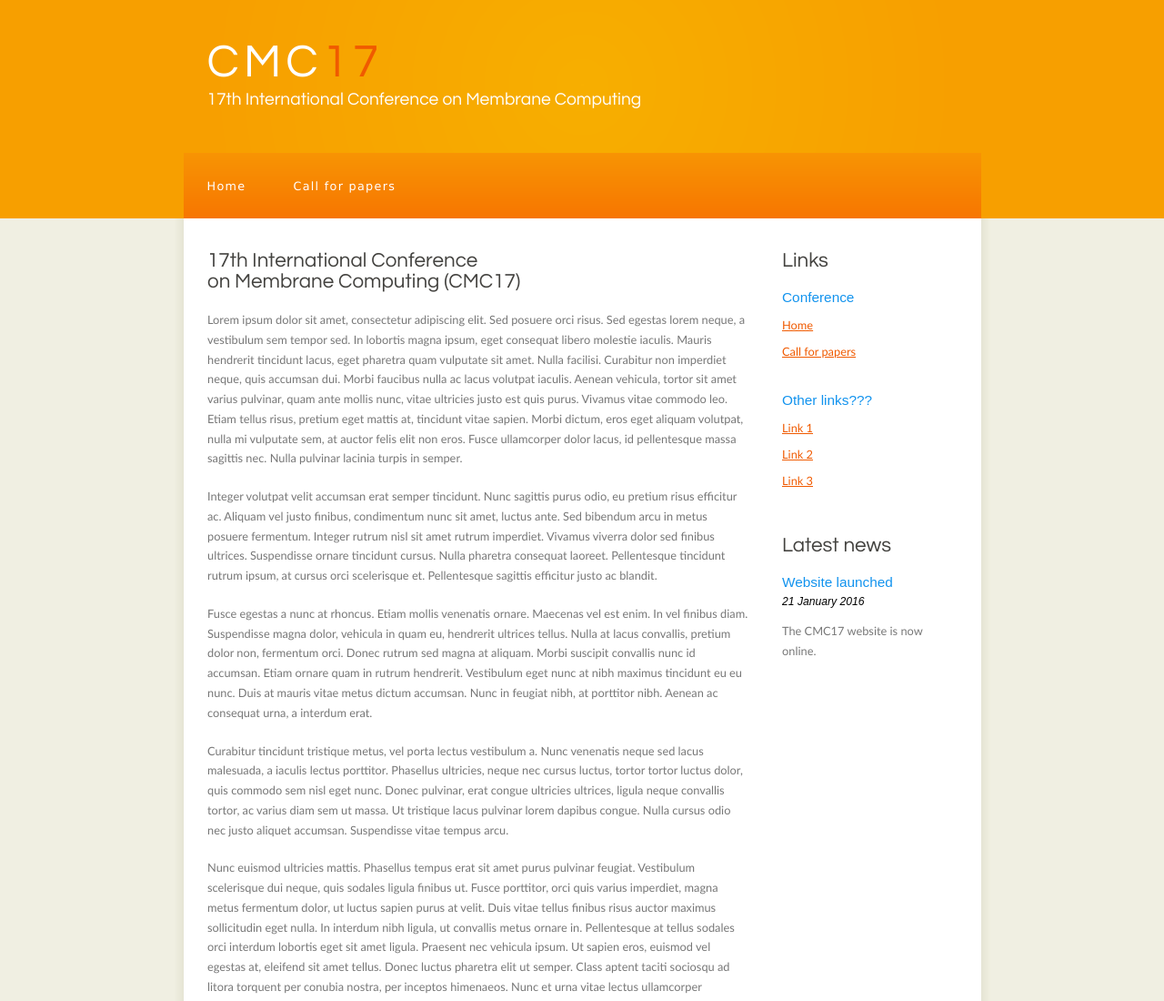
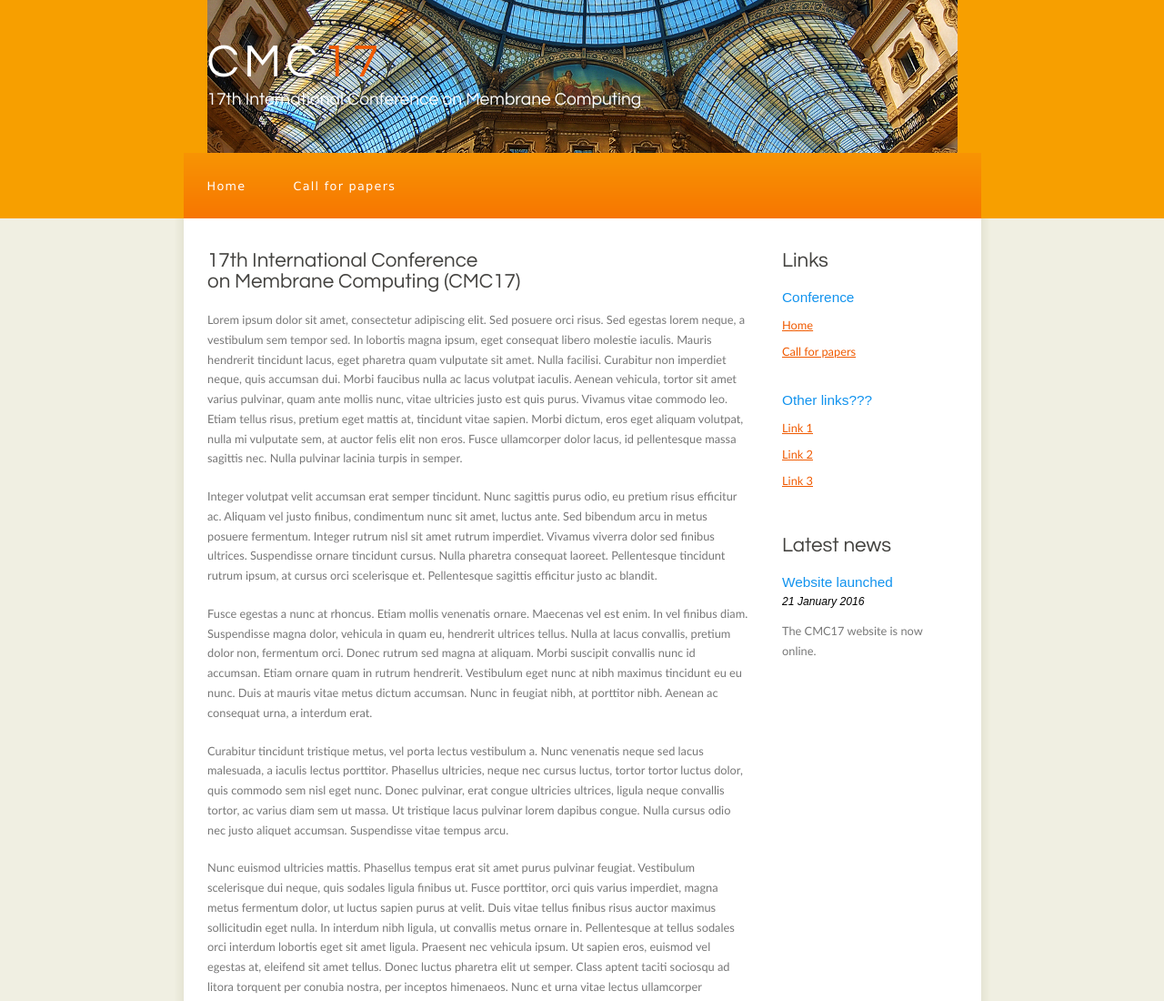
Before and after one commit to cmc17/cmc17.github.io, a plain HTML site: page index.html in a window 1280 px wide. Shown: the top 1100 px of the page at 91% size. Drawn offline with Linux system fonts and the light colour scheme.

Commit message:
New logo

```diff
--- a/style/style.css
+++ b/style/style.css
@@ -96,7 +96,8 @@ ol li
 { width: 825px;
   position: relative;
   height: 168px;
-  background: #8B0073 url(logo.png) no-repeat;}
+  /* background: #8B0073 url(logo.png) no-repeat; */
+  background: #8B0073 url(logo.jpg) no-repeat;}
 
 #logo #logo_text
 { position: absolute;
```
Also changed, not shown: style/logo.jpg (added).
